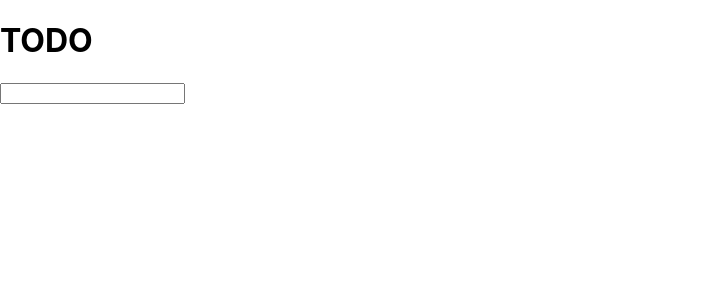
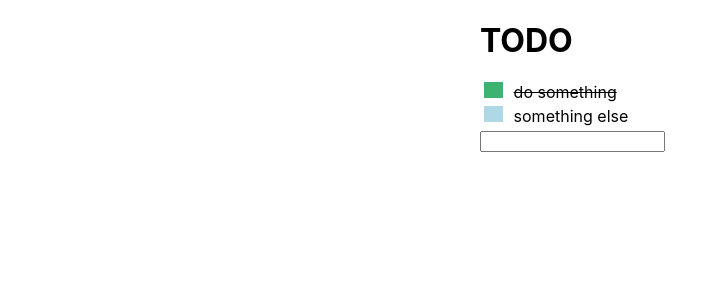
Before and after one commit to naveen-kumar-vadla/todo-react, a React (Create React App) app: page / in a window 1280 px wide. Shown: the top 300 px of the page, without its empty margins (0-728 px from the left). Built offline with nearby package versions, Linux system fonts and the light colour scheme.

Commit message:
created TodoItem
current displaying using dummy data
added css

```diff
--- a/src/App.css
+++ b/src/App.css
@@ -1,3 +1,36 @@
 .todo {
   margin: 0 auto;
+  width: 25vw;
 }
+
+.todoItem-completed,.todoItem-notCompleted {
+  display: flex;
+  margin: 0.5vh;
+}
+
+.highlighter {
+  width: 1.5vw;
+  height: 2vh;
+  margin-right: 0.5vh;
+}
+
+.title {
+  margin-left: 0.5vw;
+}
+
+.todoItem-completed .highlighter {
+  background: mediumseagreen;
+}
+
+.todoItem-notCompleted .highlighter {
+  background: lightblue;
+}
+
+
+.todoItem-completed .title {
+  text-decoration: line-through;
+}
+
+.todoItem-notCompleted .title {
+  text-decoration: none;
+}
--- a/src/Todo.js
+++ b/src/Todo.js
@@ -10,10 +10,25 @@ const Input = ({ value, onChange }) => {
   );
 };
 
+const TodoItem = ({ title, checked }) => {
+  return (
+    <div className={checked ? 'todoItem-completed' : 'todoItem-notCompleted'}>
+      <div className="highlighter">{checked}</div>
+      <div className="title">{title}</div>
+    </div>
+  )
+};
+
 class Todo extends Component {
   constructor(props) {
     super(props);
-    this.state = { items: [], inputValue: '' };
+    this.state = {
+      items: [
+        { title: 'do something', checked: true },
+        { title: 'something else', checked: false },
+      ],
+      inputValue: '',
+    };
     this.onChange = this.onChange.bind(this);
   }
 
@@ -22,9 +37,13 @@ class Todo extends Component {
   }
 
   render() {
+    const todoItems = this.state.items.map((item, i) => (
+      <TodoItem title={item.title} checked={item.checked} key={i}></TodoItem>
+    ));
     return (
       <div className='todo'>
         <h1 className='todo-name'>TODO</h1>
+        <div>{todoItems}</div>
         <Input value={this.inputValue} onChange={this.onChange} />
       </div>
     );
```
